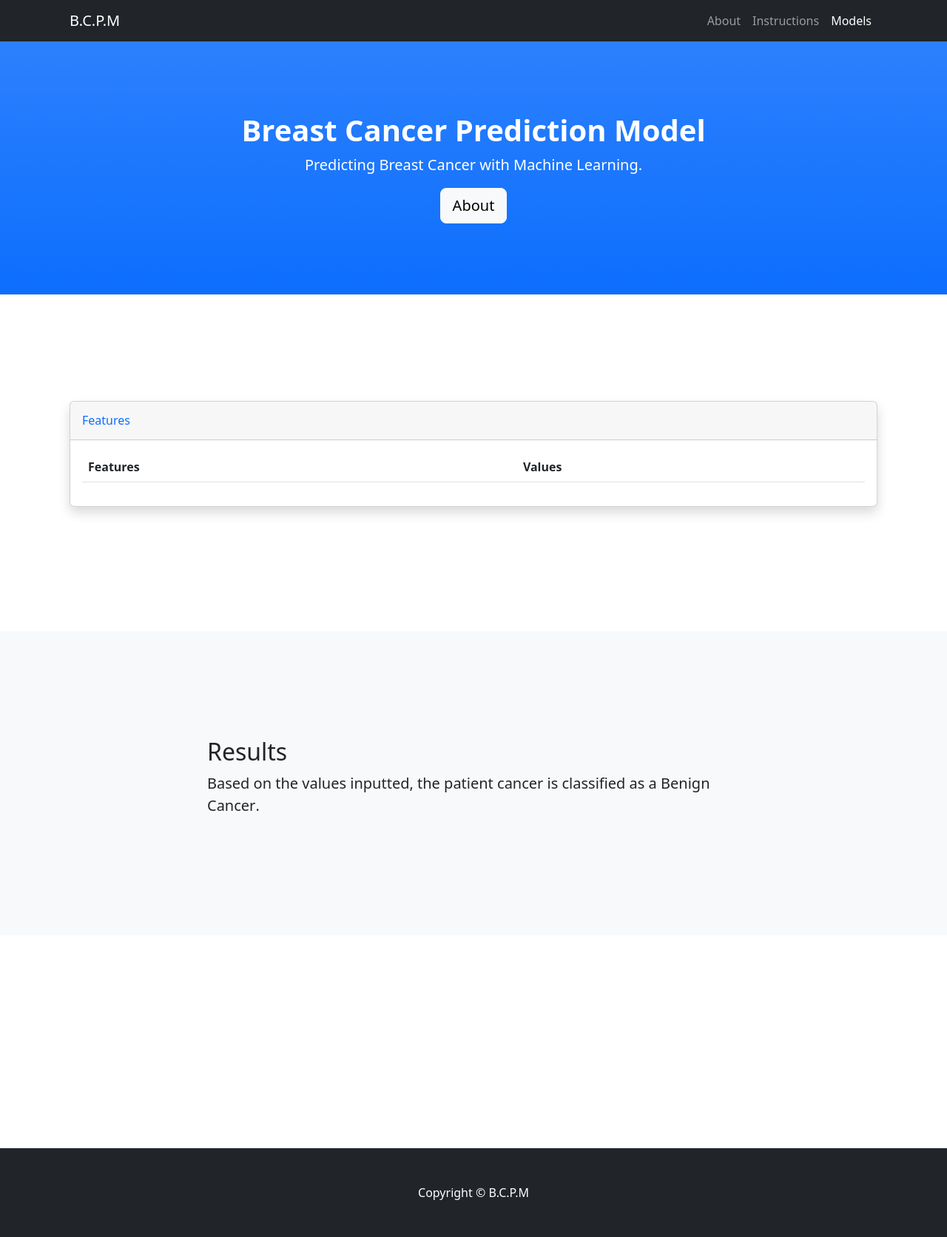
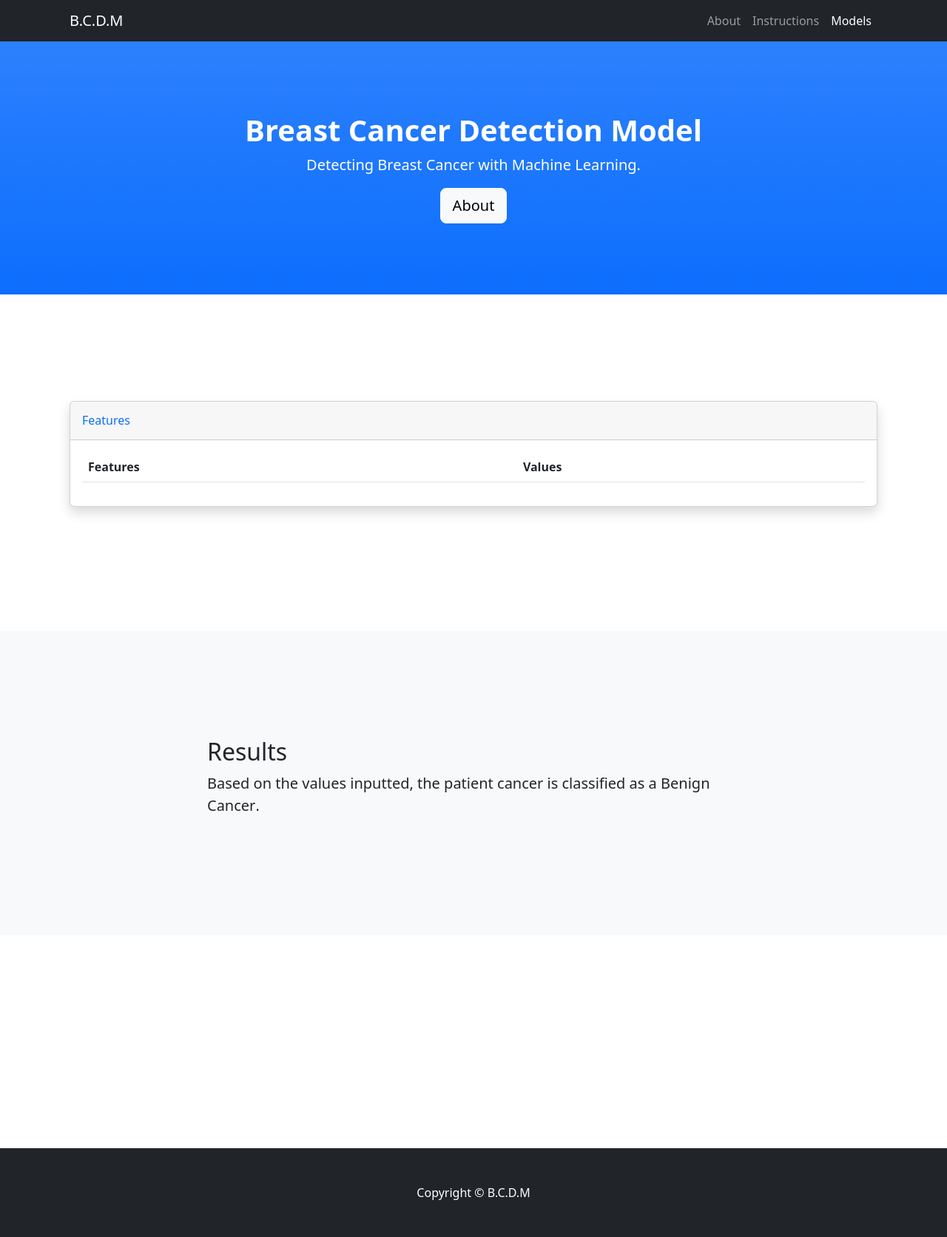
Before and after one commit to JayBeloved/bcpm, a Django app: template predictor/templates/predictor/result.html in a window 1280 px wide. Shown: the whole page at 74% size. Run offline with Django 4.2, Linux system fonts and the light colour scheme; the template is opened without the code that fills it, so the values that code supplies are empty; some libraries are stand-ins or nearby versions.

Commit message:
Change nomenclature

```diff
--- a/predictor/templates/predictor/result.html
+++ b/predictor/templates/predictor/result.html
@@ -1,11 +1,11 @@
 {% extends 'index.html' %}
 {% load static %}
 
-{% block title %}Prediction Results{% endblock title %}
+{% block title %}Detection Results{% endblock title %}
 
 {% block banner_content %}
-<h1 class="fw-bolder">Breast Cancer Prediction Model</h1>
-<p class="lead">Predicting Breast Cancer with Machine Learning.</p>
+<h1 class="fw-bolder">Breast Cancer Detection Model</h1>
+<p class="lead">Detecting Breast Cancer with Machine Learning.</p>
 <a class="btn btn-lg btn-light" href="#about">About</a>
 {% endblock banner_content %}
 
--- a/templates/index.html
+++ b/templates/index.html
@@ -16,7 +16,7 @@
         <!-- Navigation-->
         <nav class="navbar navbar-expand-lg navbar-dark bg-dark fixed-top" id="mainNav">
             <div class="container px-4">
-                <a class="navbar-brand" href="{% url 'model:index' %}">B.C.P.M</a>
+                <a class="navbar-brand" href="{% url 'model:index' %}">B.C.D.M</a>
                 <button class="navbar-toggler" type="button" data-bs-toggle="collapse" data-bs-target="#navbarResponsive" aria-controls="navbarResponsive" aria-expanded="false" aria-label="Toggle navigation"><span class="navbar-toggler-icon"></span></button>
                 <div class="collapse navbar-collapse" id="navbarResponsive">
                     <ul class="navbar-nav ms-auto">
@@ -65,7 +65,7 @@
         </section>
         <!-- Footer-->
         <footer class="py-5 bg-dark">
-            <div class="container px-4"><p class="m-0 text-center text-white">Copyright &copy; B.C.P.M</p></div>
+            <div class="container px-4"><p class="m-0 text-center text-white">Copyright &copy; B.C.D.M</p></div>
         </footer>
         <!-- Bootstrap core JS-->
         <script src="https://cdn.jsdelivr.net/npm/bootstrap@5.2.3/dist/js/bootstrap.bundle.min.js"></script>
```
